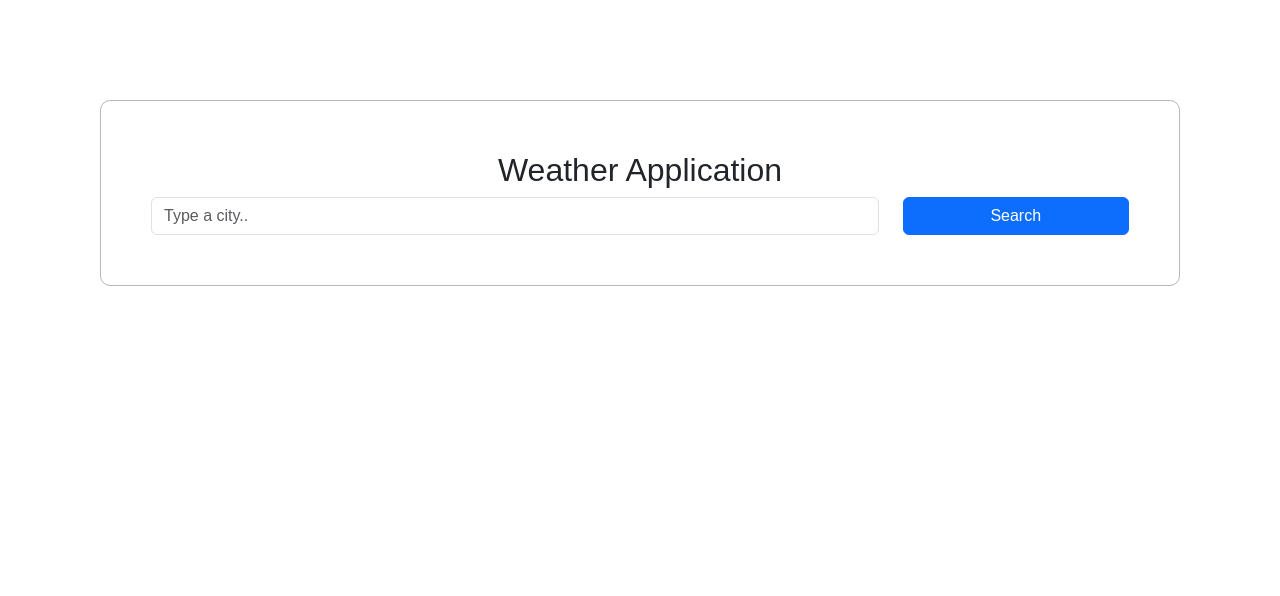
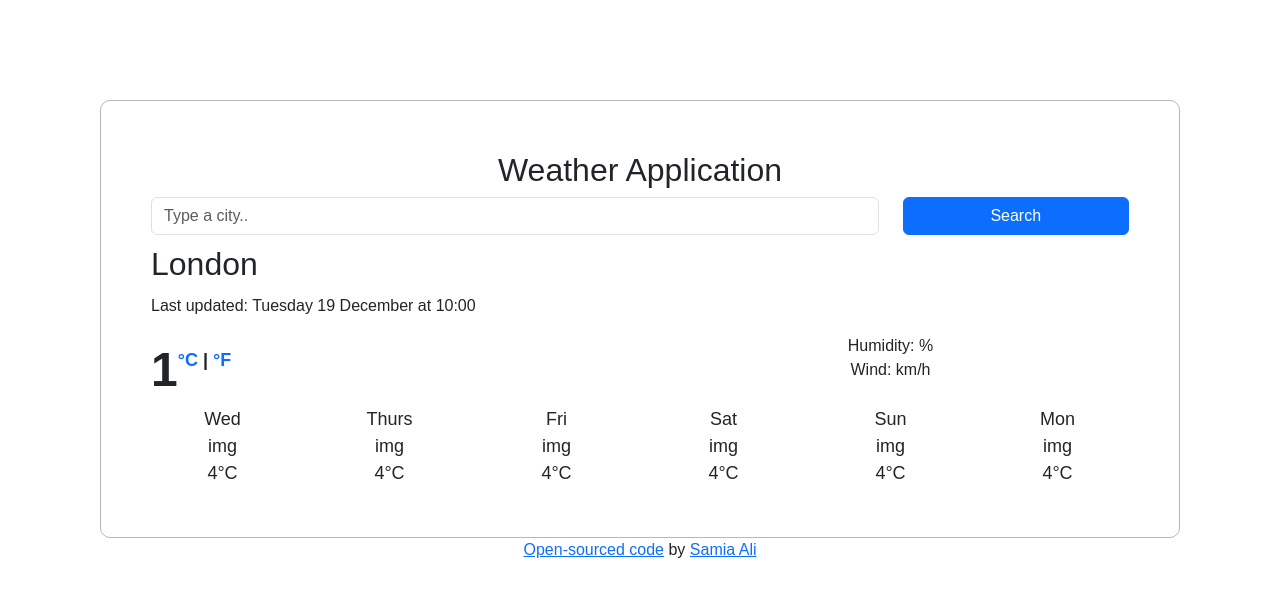
Before and after one commit to samia-ctrl/react-weather, a React (Create React App) app: page / in a window 1280 px wide. Shown: the top 596 px of the page. Built offline with nearby package versions, Linux system fonts and the light colour scheme.

Commit message:
default display constructed

```diff
--- a/src/App.js
+++ b/src/App.js
@@ -1,10 +1,14 @@
-import './App.css';
-import Weather from "./Weather"
+import "./App.css";
+import Weather from "./Weather";
 
 function App() {
   return (
     <div className="App">
       <Weather />
+      <div>
+        {" "}
+        <a href="">Open-sourced code</a> by <a href="">Samia Ali</a>
+      </div>
     </div>
   );
 }
--- a/src/Search.js
+++ b/src/Search.js
@@ -19,6 +19,7 @@ export default function Search() {
     let apiKey = `535cacbb3f8a0df0aeb4790235b9541f`;
     let url = `https://api.openweathermap.org/data/2.5/weather?q=${query}&appid=${apiKey}&units=metric`;
     axios.get(url).then(showTemp);
+console.log(url)
   }
 
   function updateQuery(event) {
@@ -42,6 +43,9 @@ export default function Search() {
       </div>
     </form>
   );
+
+  let defCity = "London"
+  let defTemperature = 1
   let timeData = {
     date: "Tuesday 19 December",
     time: "10:00",
@@ -61,7 +65,7 @@ export default function Search() {
         <div className="row">
           <div className="col">
             <div className="tempDisplay">
-              {temperature}
+              {Math.round(temperature)}
               <span className="units">
                 <a href="/">°C</a> | <a href="/">°F</a>
               </span>
@@ -104,8 +108,62 @@ export default function Search() {
       </div>
     );
   } else {
-    return <div>{form}
+    return (
+      <div>
+        {form}
+        <h2 className="text-start cityName">{defCity}</h2>
+        <div className="time">
+          <ul>
+            <li>
+              Last updated: {timeData.date} at {timeData.time}
+            </li>
+          </ul>
+        </div>
+        <div className="row">
+          <div className="col">
+            <div className="tempDisplay">
+              {defTemperature}
+              <span className="units">
+                <a href="/">°C</a> | <a href="/">°F</a>
+              </span>
+            </div>
+          </div>
+          <div className="col">
+            <div>Humidity: %</div>
+            <div>Wind: km/h </div>
+          </div>
+        </div>
 
-    </div>;
+        <div className="forecast">
+          <div className="row">
+            <div className="col-2">
+              Wed
+              <div>img</div>
+              <div>4°C</div>
+            </div>
+            <div className="col-2">
+              Thurs <div>img</div>
+              <div>4°C</div>
+            </div>
+            <div className="col-2">
+              Fri <div>img</div>
+              <div>4°C</div>
+            </div>
+            <div className="col-2">
+              Sat <div>img</div>
+              <div>4°C</div>
+            </div>
+            <div className="col-2">
+              Sun <div>img</div>
+              <div>4°C</div>
+            </div>
+            <div className="col-2">
+              Mon <div>img</div>
+              <div>4°C</div>
+            </div>
+          </div>
+        </div>
+      </div>
+    );
   }
 }
```
